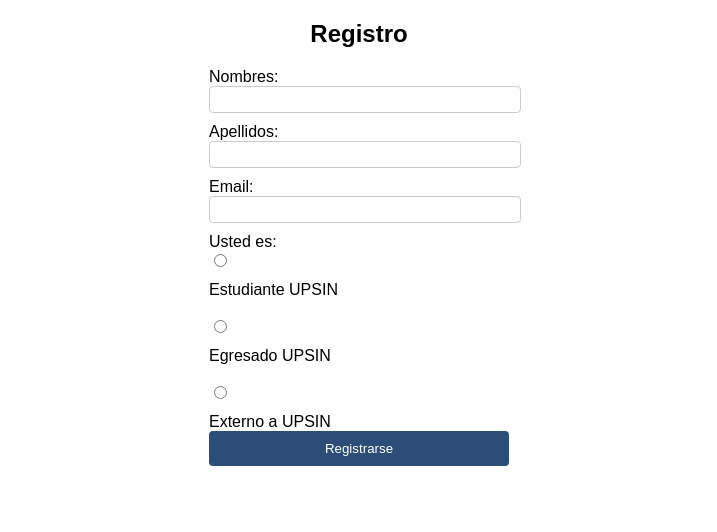
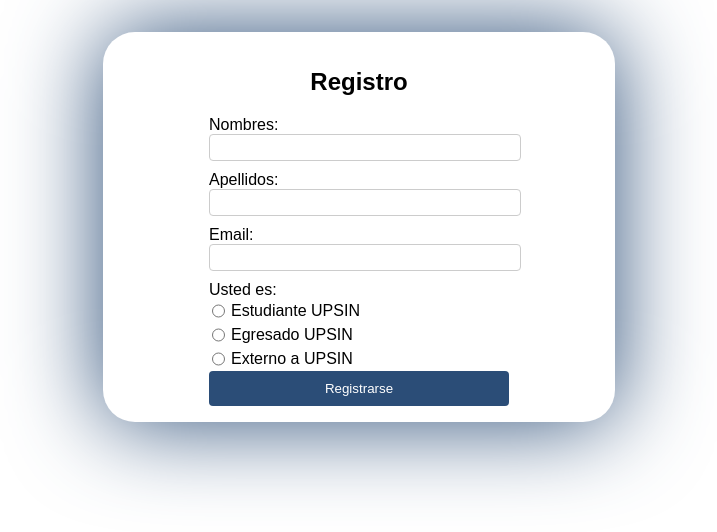
Before and after one commit to MilitaryApple35/EducacionContinua, a Django app: page /register in a window 1280 px wide. Shown: the part 80-612 px from the top of the page, without its empty margins (281-998 px from the left). Run offline with Django 4.2, Linux system fonts and the light colour scheme.

Commit message:
Estilos al registro

```diff
--- a/EC/static/css/stylesre.css
+++ b/EC/static/css/stylesre.css
@@ -21,6 +21,7 @@ body {
     box-sizing: border-box;
     color: var(--blanco);
     vertical-align: middle;
+    margin-bottom: 2rem;
 }
 
 .logo {
@@ -77,3 +78,29 @@ body {
   input[type="submit"]:hover {
     background-color: #3c689d;
   }
+
+  /** FORMULARIO **/
+
+  .formulario {
+    box-shadow: 0px 0px 95px 0px var(--colorPrincipal);
+    -webkit-box-shadow: 0px 0px 95px 0px var(--colorPrincipal);
+    -moz-box-shadow: 0px 0px 95px 0px var(--colorPrincipal);
+    width: 30rem;
+    margin: auto;
+    border-radius: 2rem;
+    padding: 1rem;
+
+  }
+
+  .campo-radio {
+    display: flex;
+    flex-direction: row;
+  }
+
+  .campo-radio label {
+    margin: 3px;
+  }
+
+  .campo-radio input {
+    margin: 3px;
+  }
--- a/EC/static/js/script.js
+++ b/EC/static/js/script.js
@@ -32,6 +32,7 @@ function mostrarImagenCurso(imagenUrl) {
 
     // Establecer estilos para ajustar la altura y centrar horizontalmente la imagen
     imagenCurso.style.maxHeight = '100%';
+    imagenCurso.style.maxWidth = '100%'
     imagenCurso.style.display = 'block';
     imagenCurso.style.margin = '0 auto';
 
--- a/Registro/templates/register.html
+++ b/Registro/templates/register.html
@@ -6,6 +6,7 @@
     <meta name="viewport" content="width=device-width, initial-scale=1.0">
     <title>Registro</title>
     <link rel="stylesheet" type="text/css" href="{% static 'css/stylesre.css' %}">
+    <link rel="icon" type="image/png" href="/media/loigo EC.png">
 </head>
 <body>
     <header>
@@ -16,6 +17,8 @@
             </div>
         </div>
     </header>
+
+    <main class="formulario">
         <h2>Registro</h2>
         <form>
             <label for="nombres">Nombres:</label>
@@ -28,14 +31,27 @@
             <input type="email" id="email" name="email" required>
 
             <label for="curso">Usted es:</label>
+
+            <div class="campo-radio">
                 <input type="radio" id="Estudiante" name="procedencia" value="Estudiante">
                 <label for="Estudiante">Estudiante UPSIN</label><br>
+            </div>
+
+            <div class="campo-radio">
                 <input type="radio" id="Egresado" name="procedencia" value="Egresado">
                 <label for="Egresado">Egresado UPSIN</label><br>
+            </div>
+
+            <div class="campo-radio">
                 <input type="radio" id="Exaterno" name="procedencia" value="Externo">
                 <label for="Externo">Externo a UPSIN</label>
+            </div>
+
+
+
 
             <input type="submit" value="Registrarse">
         </form>
+    </main>
 </body>
 </html>
```
Also changed, not shown: EC/static/css/styles.css (+32 -42 lines). Lines whose indentation alone changed are shown as unchanged.
